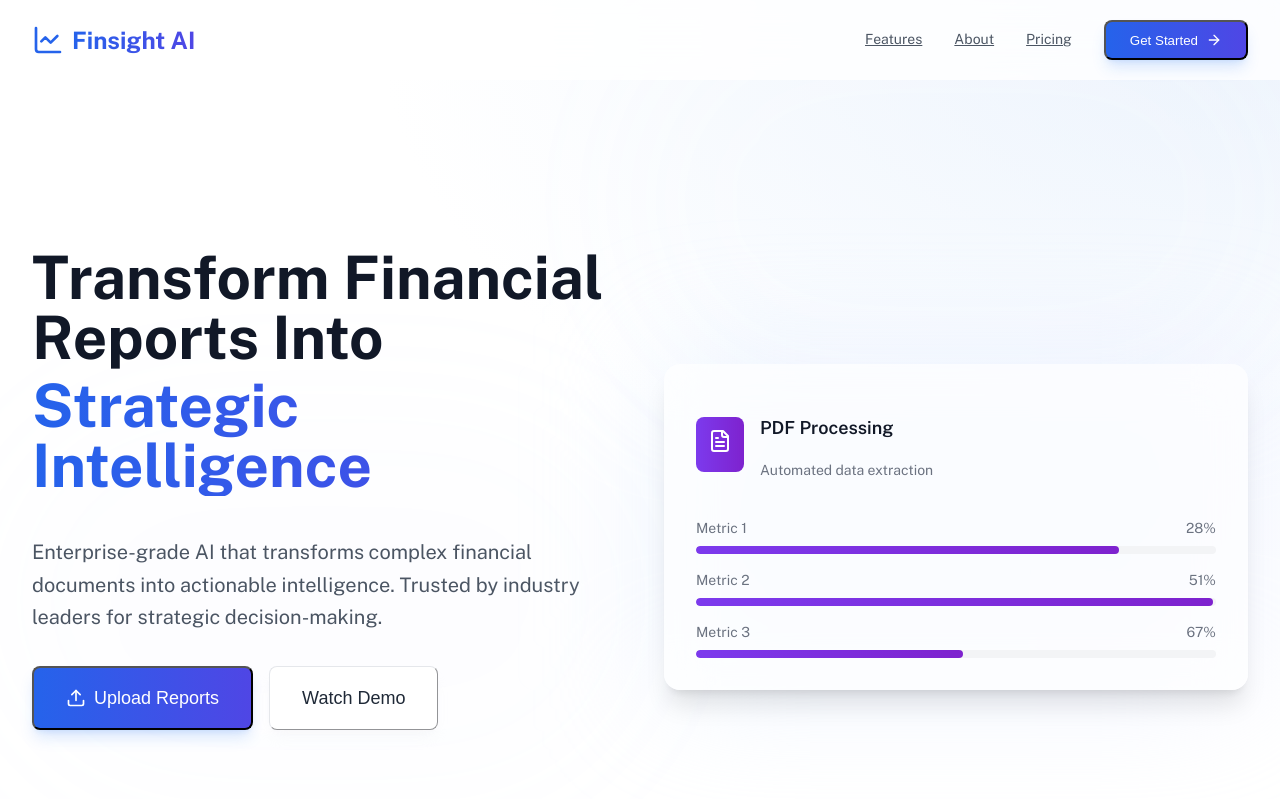
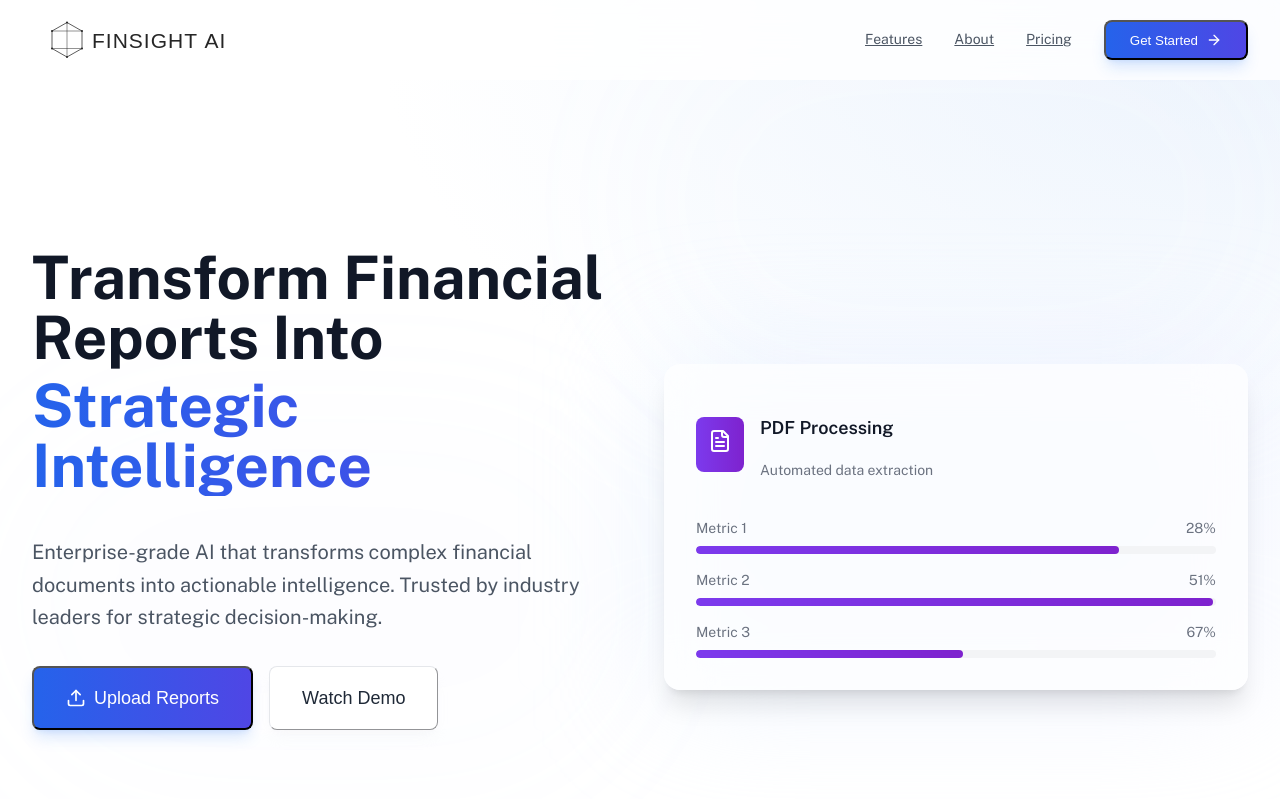
Before and after one commit to ghalichraibi/datathon-2024, a React (Vite) app in the folder client/: page / in a window 1280 px wide. Shown: the top 799 px of the page. Built offline with nearby package versions, Linux system fonts and the light colour scheme.

Commit message:
fixed logo

```diff
--- a/client/src/components/logo/LogoMain.jsx
+++ b/client/src/components/logo/LogoMain.jsx
@@ -4,10 +4,10 @@ import React from 'react';
 
 const Logo = () => {
   return (
-    <>
-      <svg width="300" height="100" viewBox="0 0 600 50" fill="none" xmlns="http://www.w3.org/2000/svg">
+    <div className="flex items-center justify-center min-h-screen">
+      <svg width="300" height="100" viewBox="0 0 600 120" fill="none" xmlns="http://www.w3.org/2000/svg">
         {/* Left-aligned geometric symbol */}
-        <g transform="translate(40, 15)">
+        <g transform="translate(40, 25)">
           {/* Main hexagon with premium line weight */}
           <path
             d="M30 0 L60 17 L60 52 L30 69 L0 52 L0 17 Z"
@@ -32,7 +32,7 @@ const Logo = () => {
         </g>
 
         {/* Text Group */}
-        <g transform="translate(120, 65)">
+        <g transform="translate(120, 75)">
           {/* Text "FINSIGHT" */}
           <text
             fontFamily="Arial, sans-serif"
@@ -57,7 +57,7 @@ const Logo = () => {
           </text>
         </g>
       </svg>
-    </>
+    </div>
   );
 };
 
--- a/client/src/components/logo/index.jsx
+++ b/client/src/components/logo/index.jsx
@@ -17,13 +17,6 @@ const LogoSection = ({ sx, to }) => {
     <ButtonBase disableRipple component={Link} to={!to ? config.defaultPath : to} sx={sx}>
       <Stack direction="row" spacing={1} alignItems="center">
         <Logo />
-        <Chip
-          label={import.meta.env.VITE_APP_VERSION}
-          variant="outlined"
-          size="small"
-          color="secondary"
-          sx={{ mt: 0.5, ml: 1, fontSize: '0.725rem', height: 20, '& .MuiChip-label': { px: 0.5 } }}
-        />
       </Stack>
     </ButtonBase>
   );
--- a/client/src/layout/Dashboard/Drawer/DrawerHeader/index.jsx
+++ b/client/src/layout/Dashboard/Drawer/DrawerHeader/index.jsx
@@ -14,7 +14,7 @@ export default function DrawerHeader({ open }) {
 
   return (
     <DrawerHeaderStyled theme={theme} open={!!open}>
-      <Logo isIcon={!open} sx={{ width: open ? 'auto' : 35, height: 35 }} />
+      <Logo isIcon={!open} sx={{ width: open ? 'auto' : 35, height: 35 }} to='/'/>
     </DrawerHeaderStyled>
   );
 }
--- a/client/src/pages/hero/index.jsx
+++ b/client/src/pages/hero/index.jsx
@@ -1,6 +1,7 @@
 import React, { useState, useEffect } from 'react';
 import { motion, AnimatePresence } from 'framer-motion';
-import { LineChart, TrendingUp, FileText, Brain, ArrowRight, Upload } from 'lucide-react';
+import { TrendingUp, FileText, Brain, ArrowRight, Upload } from 'lucide-react';
+import LogoSection from 'components/logo';
 
 const HeroPage = () => {
   const [activeFeature, setActiveFeature] = useState(0);
@@ -75,12 +76,7 @@ const HeroPage = () => {
         <div className="max-w-7xl mx-auto px-4 sm:px-6 lg:px-8">
           <div className="flex justify-between h-20">
             <div className="flex items-center">
-              <motion.div initial={{ opacity: 0, x: -20 }} animate={{ opacity: 1, x: 0 }} className="flex items-center space-x-2">
-                <LineChart className="h-8 w-8 text-blue-600" />
-                <span className="text-2xl font-bold bg-gradient-to-r from-blue-600 to-indigo-600 bg-clip-text text-transparent">
-                  Finsight AI
-                </span>
-              </motion.div>
+              <LogoSection to="/" />
             </div>
             <div className="flex items-center space-x-8">
               <motion.div
@@ -106,6 +102,7 @@ const HeroPage = () => {
                 whileHover={{ scale: 1.02 }}
                 whileTap={{ scale: 0.98 }}
                 className="bg-gradient-to-r from-blue-600 to-indigo-600 text-white px-6 py-2.5 rounded-lg hover:from-blue-700 hover:to-indigo-700 transition-all duration-200 flex items-center space-x-2 group shadow-lg shadow-blue-500/20 cursor-pointer"
+                onClick={() => (window.location.href = 'upload')}
               >
                 <span>Get Started</span>
                 <ArrowRight className="w-4 h-4 group-hover:translate-x-1 transition-transform" />
```
